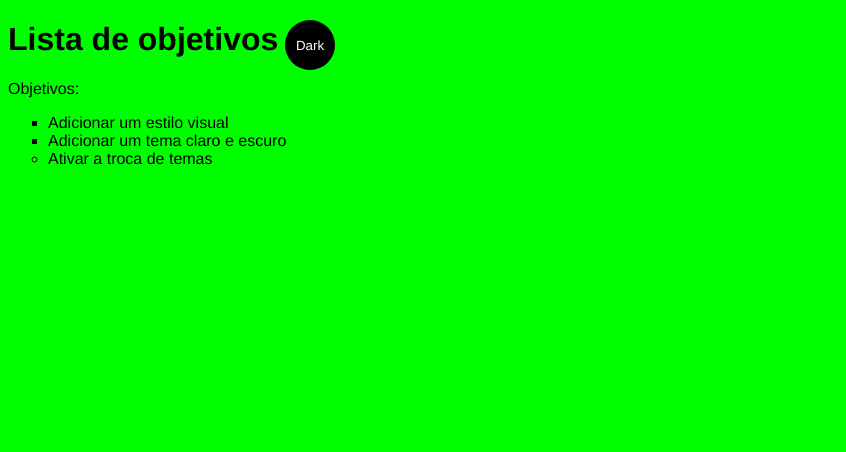
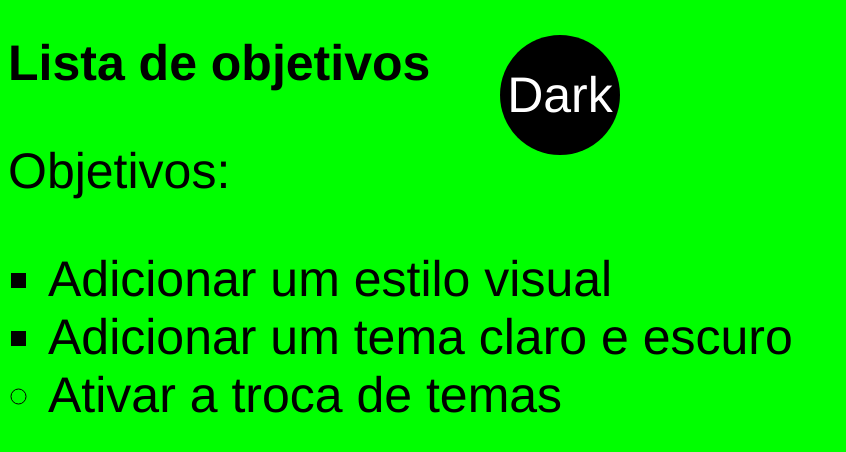
Before and after one commit to zGodri/Site-simples, a plain HTML site: page index.html in a window 1280 px wide. Shown: the whole page, without its empty margins (0-846 px from the left). Drawn offline with Linux system fonts and the light colour scheme.

Commit message:
Update main.css

```diff
--- a/main.css
+++ b/main.css
@@ -1,6 +1,7 @@
 *{
     color: var(--fontColor);
     font-family: helvetica;
+    font-size: 50px;
  }
 
  body{
@@ -17,10 +18,10 @@ li{
  }
  .bnt{
     position: absolute;
-    top: 20px;
-    left: 285px;
-    height: 50px;
-    width: 50px;
+    top: 35px;
+    left: 500px;
+    height: 120px;
+    width: 120px;
     border-radius: 50%;
     border: none;
     color: var(--bntFontColor);
```
